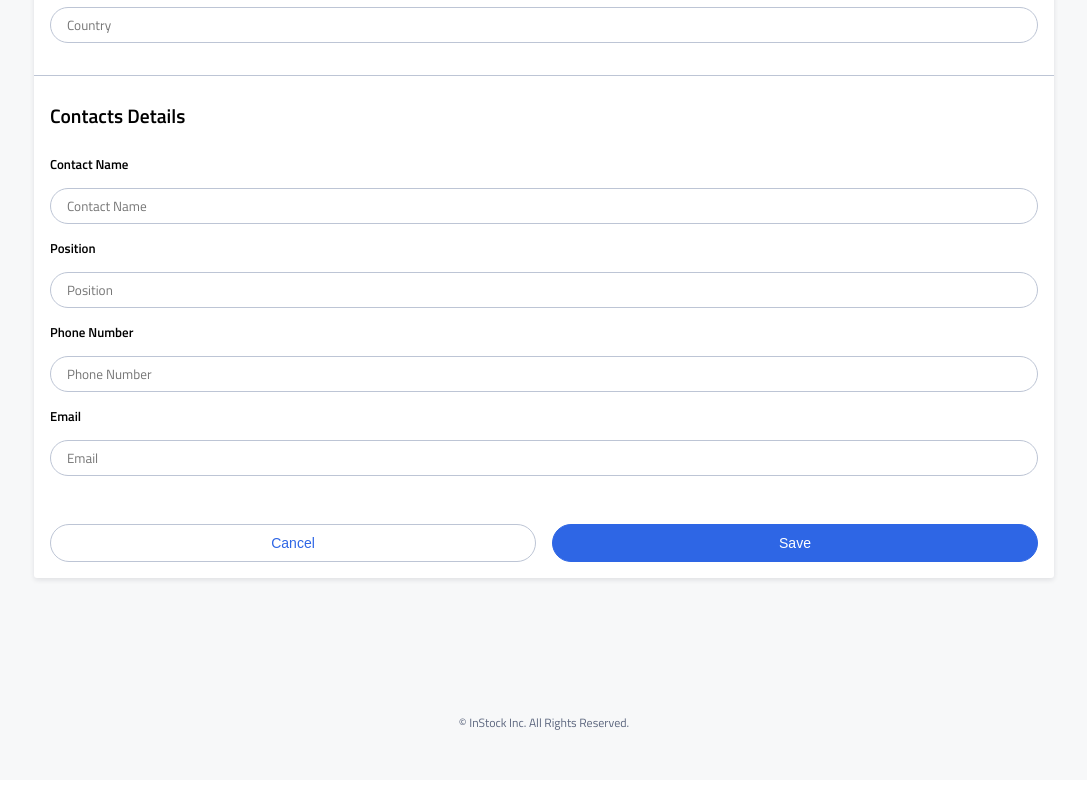
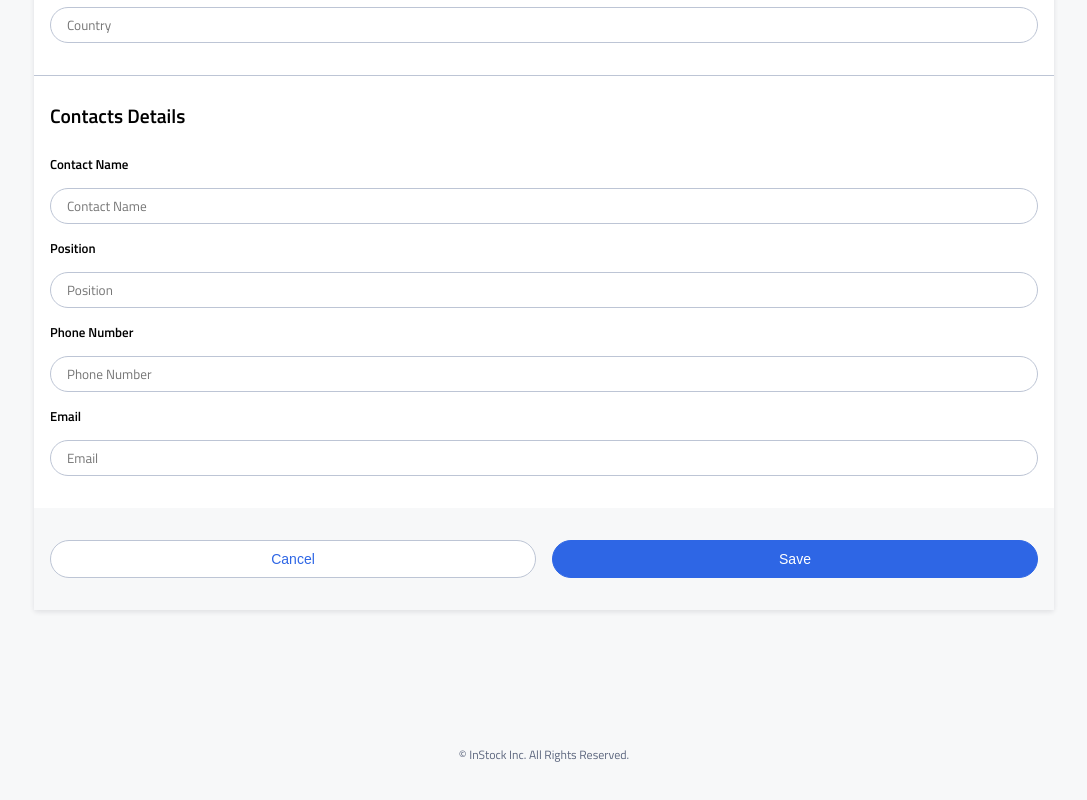
Before and after one commit to reymaa19/InStock-client, a React (Vite) app: page /editwarehouse in a window 1280 px wide. Shown: the part 616-1416 px from the top of the page, without its empty margins (96-1183 px from the left). Built offline with nearby package versions, Linux system fonts and the light colour scheme; no server answers; the HTML template or start-up script is replaced by a standard one.

Commit message:
add form footer background color

```diff
--- a/src/components/EditWarehouse/EditWarehouse.scss
+++ b/src/components/EditWarehouse/EditWarehouse.scss
@@ -8,6 +8,7 @@
 }
 .edit-warehouse {
   @include page-container;
+
   &__header {
     display: flex;
     gap: 1rem;
@@ -82,7 +83,8 @@
     &__button {
       display: flex;
       gap: 1rem;
-      padding: 1rem;
+      padding: 2rem 1rem;
+      background-color: $Light-Grey;
       &-cancel {
         height: 2.25rem;
         width: 50%;
```
